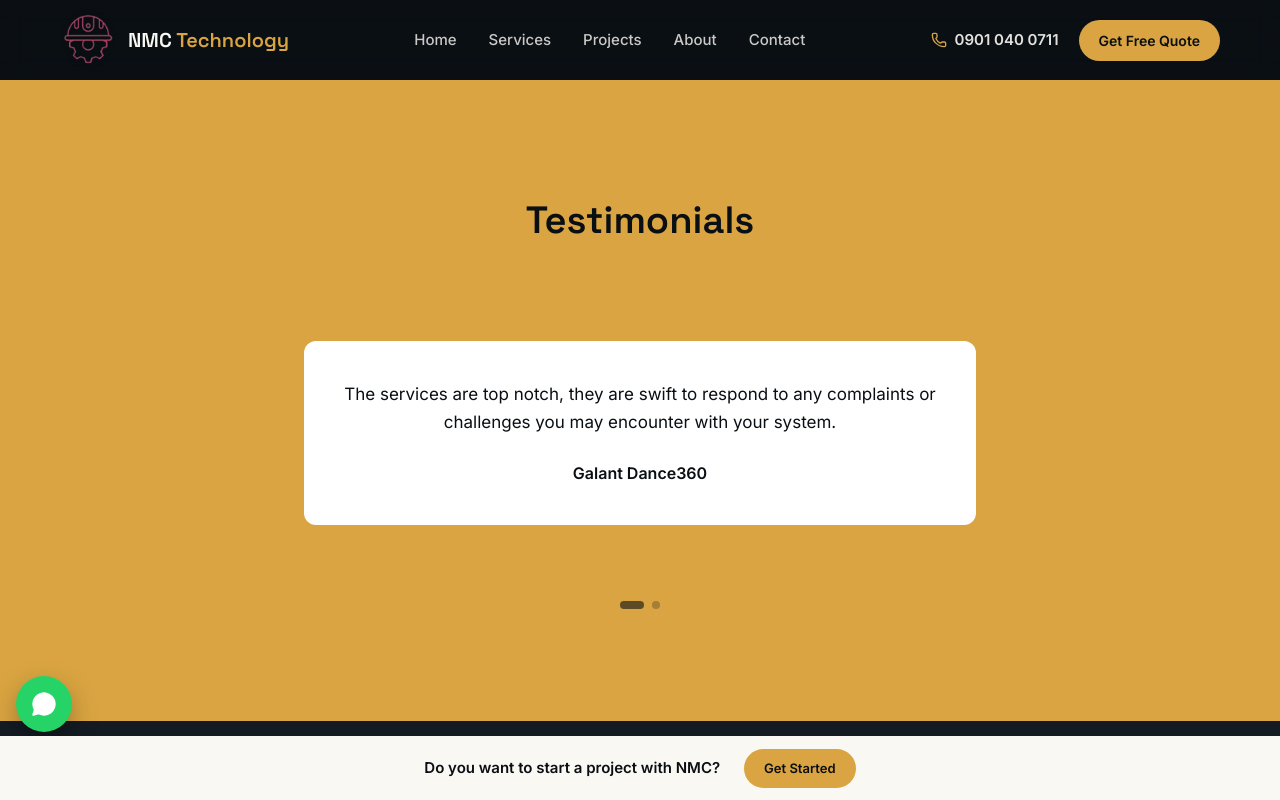
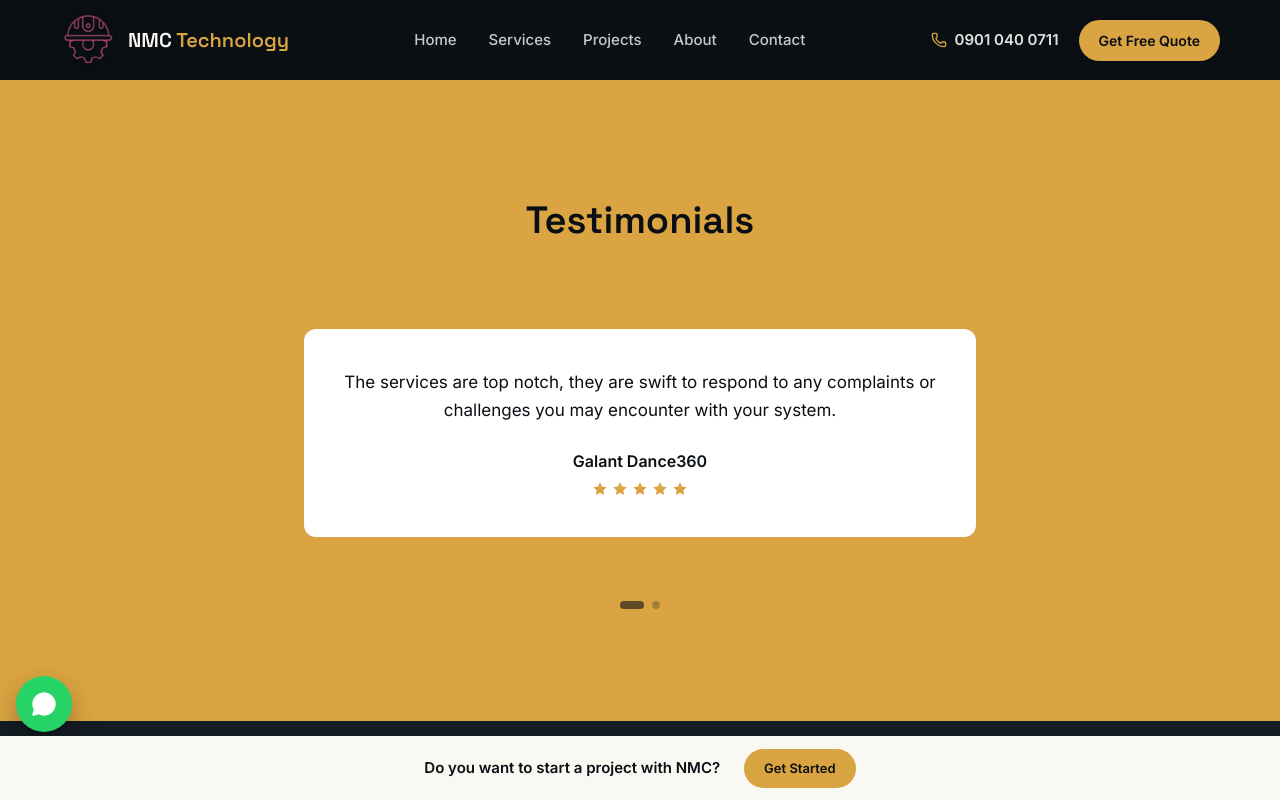
Before and after one commit to jamalcarterme/nmctechnologyltd, a Next.js app: page /reviews in a window 1280 px wide. Shown: the top 800 px of the page. Built offline with nearby package versions, Linux system fonts and the light colour scheme.

Commit message:
Upload files via ZiptoGit

```diff
--- a/src/components/Testimonials.tsx
+++ b/src/components/Testimonials.tsx
@@ -62,9 +62,13 @@ export default function Testimonials() {
                 <p className="mt-6 font-semibold text-ink">
                   {testimonials[current].name}
                 </p>
-                <p className="text-[14px] text-ink/60">
-                  {testimonials[current].company}
-                </p>
+                <div className="mt-2 flex gap-1 justify-center text-gold">
+                  {Array.from({ length: testimonials[current].rating }).map((_, idx) => (
+                    <svg key={idx} className="h-4 w-4 fill-gold" viewBox="0 0 24 24" xmlns="http://www.w3.org/2000/svg">
+                      <path d="M12 2l3.09 6.26L22 9.27l-5 4.87 1.18 6.88L12 17.77l-6.18 3.25L7 14.14 2 9.27l6.91-1.01L12 2z" />
+                    </svg>
+                  ))}
+                </div>
               </div>
             </motion.div>
           </AnimatePresence>
```
